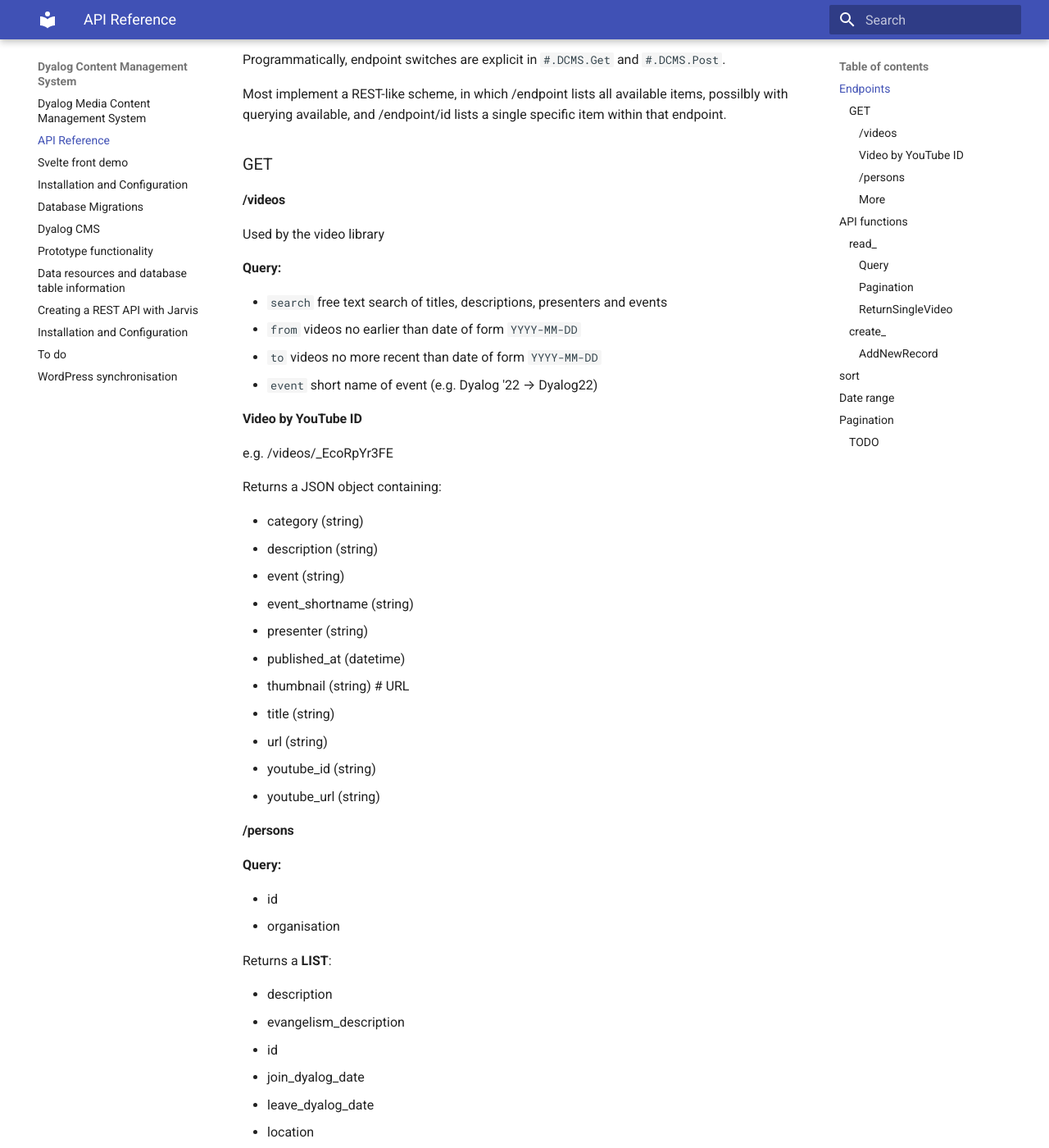
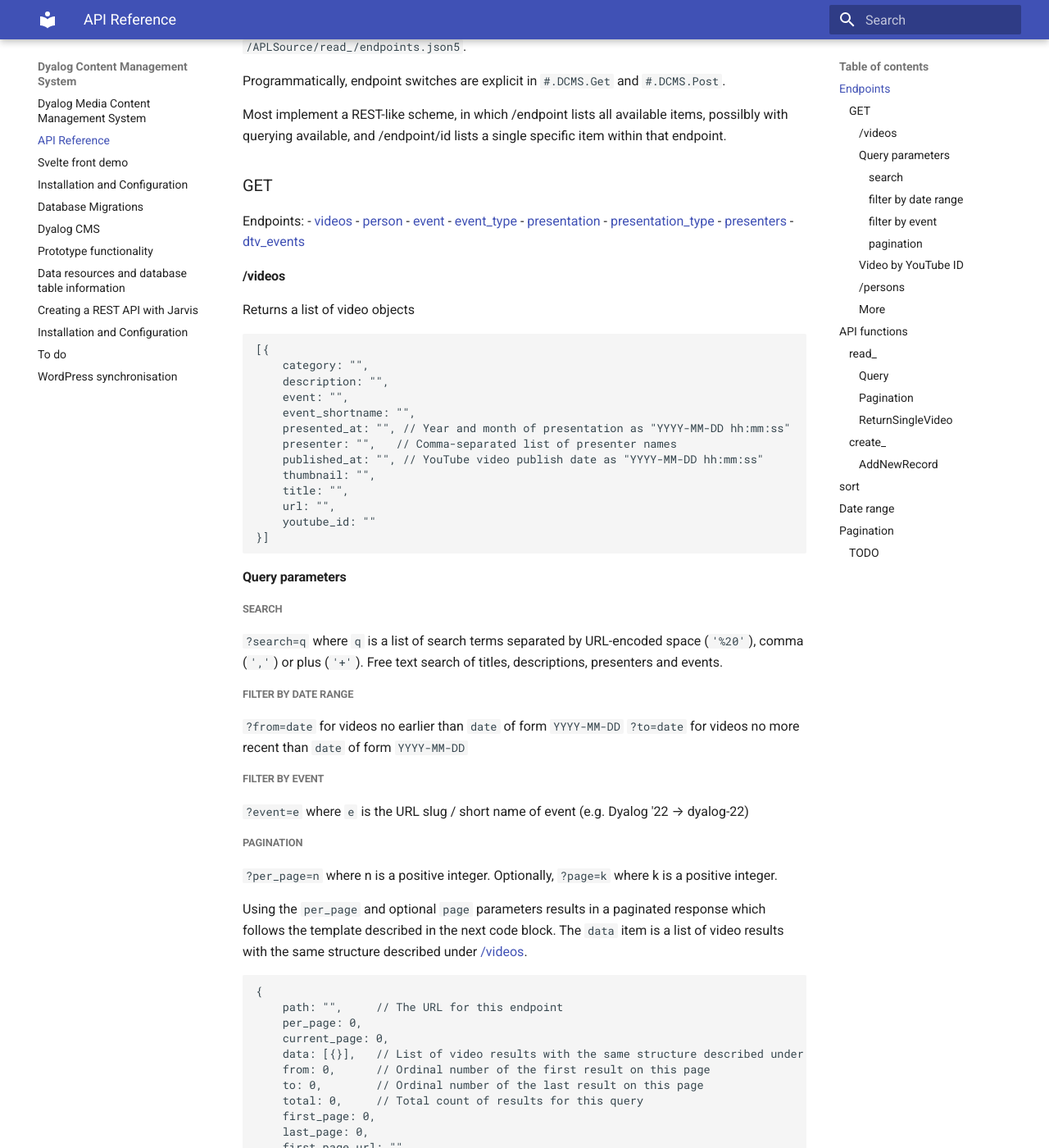
Before and after one commit to Dyalog/DCMS, an MkDocs documentation site: the page built from docs/api.md, in a window 1280 px wide and 1400 px high, scrolled down 212 px. Shown: the whole window at 82% size. Built offline with MkDocs 1.6.1 and Material for MkDocs 9.7.7, drawn with Linux system fonts in a browser that asks for light colours; some of the changed text lies outside the part shown.

Commit message:
document GET /videos

````diff
--- a/docs/api.md
+++ b/docs/api.md
@@ -1,7 +1,7 @@
 # API Reference
 
 ## Endpoints
-GET endpoints are defined in `/src/read_/endpoints.json5`.
+Field names and SQL queries for CACHE items used by GET endpoints are defined in `/APLSource/read_/endpoints.json5`.
 
 Programmatically, endpoint switches are explicit in `#.DCMS.Get` and `#.DCMS.Post`.
 
@@ -9,18 +9,83 @@
 
 ### GET
 
+Endpoints:
+- [videos](#videos)
+- [person](#person)
+- [event](#event)
+- [event_type](#event_type)
+- [presentation](#presentation)
+- [presentation_type](#presentation_type)
+- [presenters](#presenters)
+- [dtv_events](#dtv_events)
+
 #### /videos
-Used by the video library
+Returns a list of video objects
 
-**Query:**
+```JSON5
+[{
+    category: "",
+    description: "",
+    event: "",
+    event_shortname: "",
+    presented_at: "", // Year and month of presentation as "YYYY-MM-DD hh:mm:ss"
+    presenter: "",   // Comma-separated list of presenter names
+    published_at: "", // YouTube video publish date as "YYYY-MM-DD hh:mm:ss"
+    thumbnail: "",
+    title: "",
+    url: "",
+    youtube_id: ""
+}]
+```
 
-- `search` free text search of titles, descriptions, presenters and events
-- `from` videos no earlier than date of form `YYYY-MM-DD`
-- `to` videos no more recent than date of form `YYYY-MM-DD`
-- `event` short name of event (e.g. Dyalog '22 → Dyalog22)
+#### Query parameters
+
+##### search
+`?search=q` where `q` is a list of search terms separated by URL-encoded space (`'%20'`), comma (`','`) or plus (`'+'`). Free text search of titles, descriptions, presenters and events.
+
+##### filter by date range
+`?from=date` for videos no earlier than `date` of form `YYYY-MM-DD`
+`?to=date` for videos no more recent than `date` of form `YYYY-MM-DD`
+
+##### filter by event
+`?event=e` where `e` is the URL slug / short name of event (e.g. Dyalog '22 → dyalog-22)
+
+##### pagination
+`?per_page=n` where n is a positive integer. Optionally, `?page=k` where k is a positive integer.
+
+Using the `per_page` and optional `page` parameters results in a paginated response which follows the template described in the next code block. The `data` item is a list of video results with the same structure described under [/videos](#videos).
+
+```JSON5
+{
+    path: "",     // The URL for this endpoint
+    per_page: 0,
+    current_page: 0,
+    data: [{}],   // List of video results with the same structure described under /videos
+    from: 0,      // Ordinal number of the first result on this page
+    to: 0,        // Ordinal number of the last result on this page
+    total: 0,     // Total count of results for this query
+    first_page: 0,
+    last_page: 0,
+    first_page_url: "",
+    prev_page_url: "",
+    next_page_url: "",
+    last_page_url: "",
+    links: [{   // Link objects describe numbered, previous and next buttons used on paginated results pages
+        active: false,
+        label: "",
+        url: ""
+    }],
+}
+```
+
+For total query results n and current page p, the links provided in the response (as a list called "links") are one of three variations:
+- `1..n                             if 10≥≢pages`
+- `(⍳10) ... n-1 n                  if 10>this page`
+- `1 2 ... p(-,+)3 ... n-1 n        if 10<≢pages and this page is more than 10 from the end`
+- `1 2 ... n-9..n                   if 10<≢pages and this page is 10 or less from the end`
 
 #### Video by YouTube ID
-e.g. /videos/_EcoRpYr3FE
+e.g. `/videos/_EcoRpYr3FE`
 
 Returns a JSON object containing:
 
````
